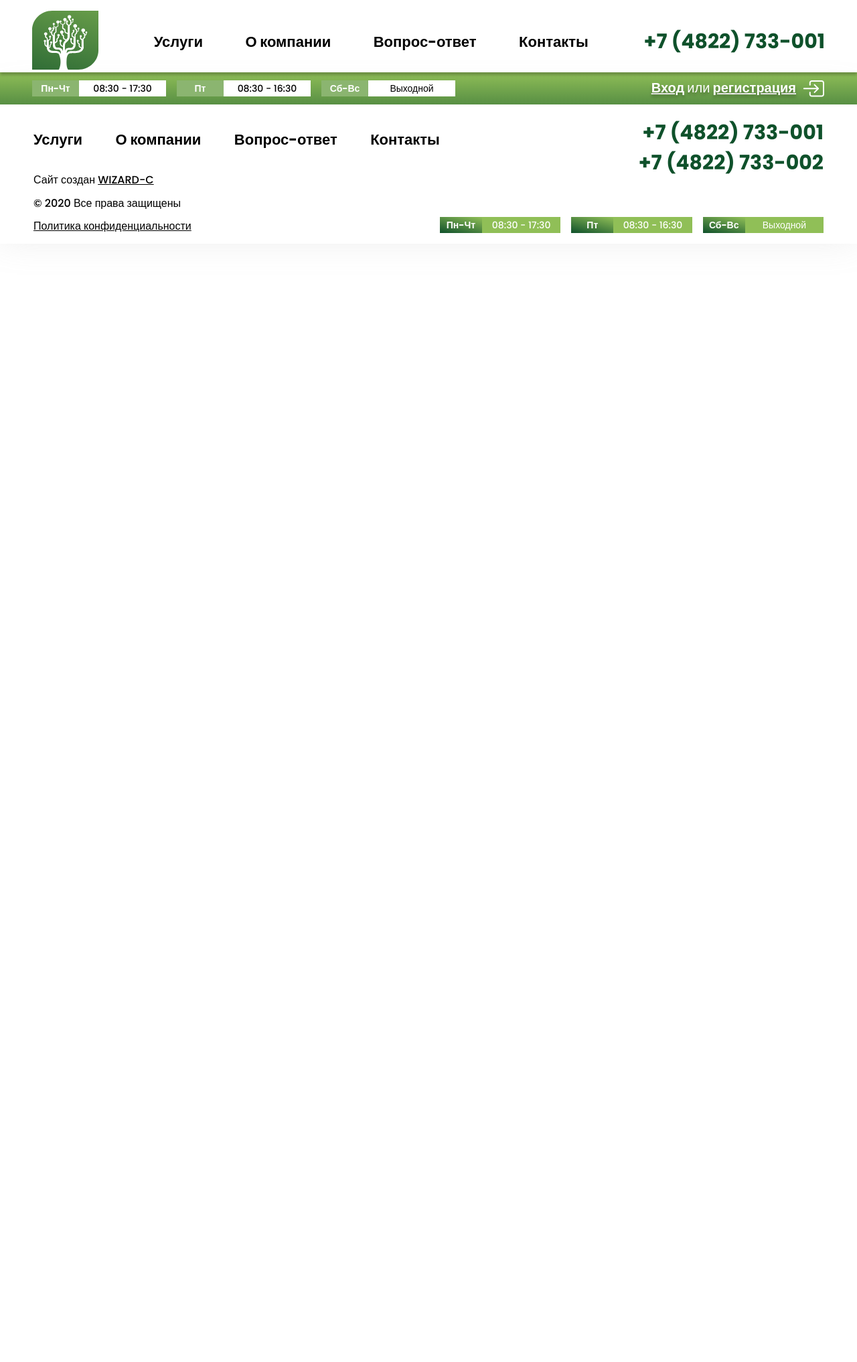
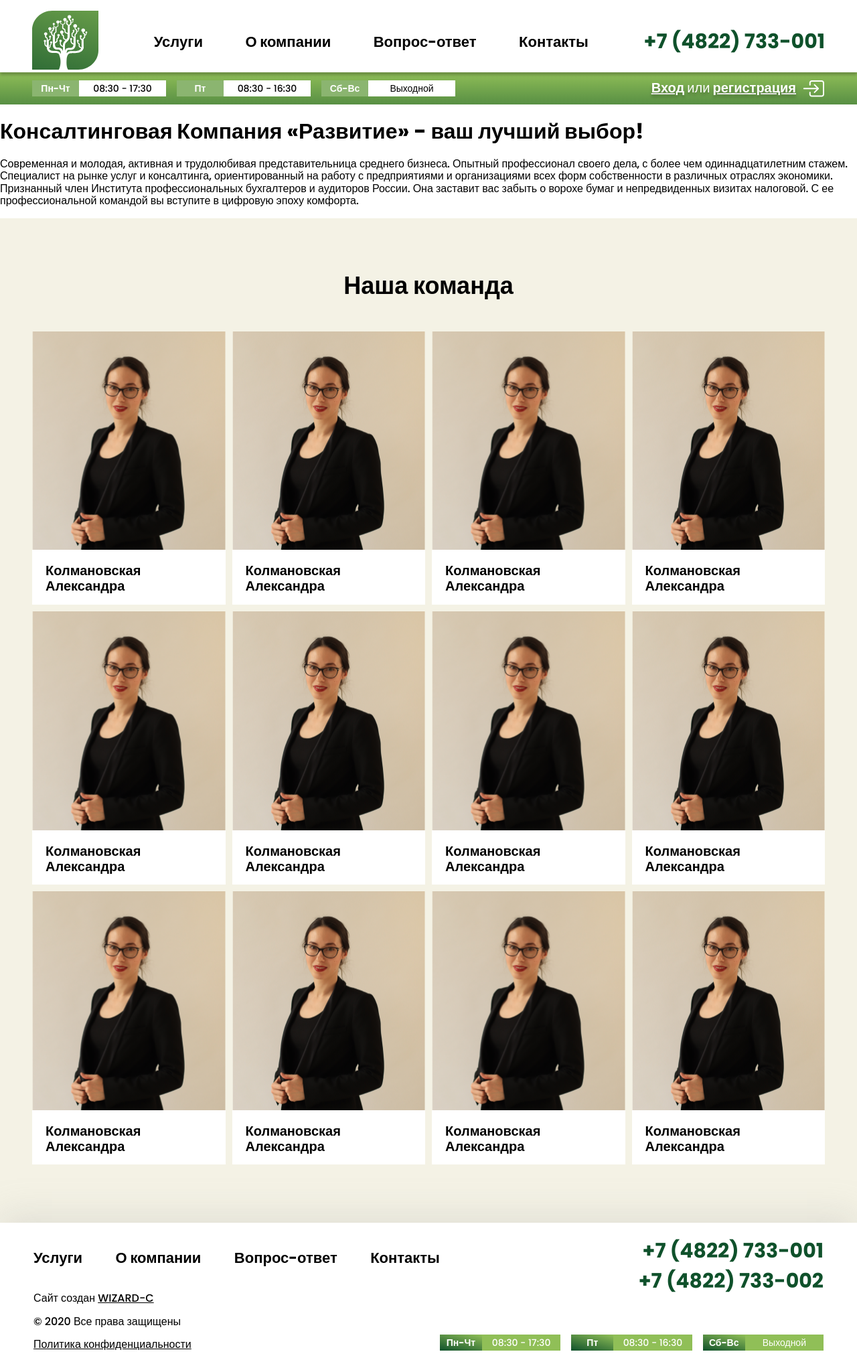
Before and after one commit to honeydrums/razvitie-consulting, a PHP site: page /about.html in a window 1280 px wide. Shown: the whole page at 67% size. Before the commit the page ends 348 px from the top, so only its background shows below. Run offline with PHP 8.4, Linux system fonts and the light colour scheme.

Commit message:
page about and other

```diff
--- a/about.html
+++ b/about.html
@@ -51,7 +51,165 @@
         </div>
     </header>
     <main>
-
+        <div class="about-welcome__wrapper">
+            <section class="about-welcome">
+                <h1 class="about-welcome__title">Консалтинговая Компания «Развитие» - ваш лучший выбор!</h1>
+                <p class="about-welcome__text">Современная и молодая, активная и трудолюбивая представительница среднего бизнеса. Опытный профессионал своего дела, с более чем одиннадцатилетним стажем. Специалист на рынке услуг и консалтинга, ориентированный на работу с предприятиями
+                    и организациями всех форм собственности в различных отраслях экономики. Признанный член Института профессиональных бухгалтеров и аудиторов России. Она заставит вас забыть о ворохе бумаг и непредвиденных визитах налоговой. С ее профессиональной
+                    командой вы вступите в цифровую эпоху комфорта.</p>
+            </section>
+        </div>
+        <div class="about-team__wrapper">
+            <section class="about-team">
+                <h2 class="about-team__title">Наша команда</h2>
+                <div class="about-team__gallery">
+                    <figure class="about-team__gallery-element">
+                        <img src="img/team-people.png" alt="Колмановская Александра">
+                        <figcaption class="personal-description">
+                            <h4>Колмановская Александра</h4>
+                            <p class="personal-description__position">
+                                <span>Должность: </span>Lorem ipsum dolor sit amet, consectetur
+                            </p>
+                            <p class="personal-description__regalia">
+                                <span>Регалии: </span>Lorem ipsum dolor sit amet, consectetur adipiscing elit. Varius suspendisse turpis consectetur commodo semper integer. Purus vestibulum gravida nisi, euismod. Non in neque ultrices maecenas facilisi
+                                posuere ornare morbi.</p>
+                        </figcaption>
+                    </figure>
+                    <figure class="about-team__gallery-element">
+                        <img src="img/team-people.png" alt="Колмановская Александра">
+                        <figcaption class="personal-description">
+                            <h4>Колмановская Александра</h4>
+                            <p class="personal-description__position">
+                                <span>Должность: </span>Lorem ipsum dolor sit amet, consectetur
+                            </p>
+                            <p class="personal-description__regalia">
+                                <span>Регалии: </span>Lorem ipsum dolor sit amet, consectetur adipiscing elit. Varius suspendisse turpis consectetur commodo semper integer. Purus vestibulum gravida nisi, euismod. Non in neque ultrices maecenas facilisi
+                                posuere ornare morbi.</p>
+                        </figcaption>
+                    </figure>
+                    <figure class="about-team__gallery-element">
+                        <img src="img/team-people.png" alt="Колмановская Александра">
+                        <figcaption class="personal-description">
+                            <h4>Колмановская Александра</h4>
+                            <p class="personal-description__position">
+                                <span>Должность: </span>Lorem ipsum dolor sit amet, consectetur
+                            </p>
+                            <p class="personal-description__regalia">
+                                <span>Регалии: </span>Lorem ipsum dolor sit amet, consectetur adipiscing elit. Varius suspendisse turpis consectetur commodo semper integer. Purus vestibulum gravida nisi, euismod. Non in neque ultrices maecenas facilisi
+                                posuere ornare morbi.</p>
+                        </figcaption>
+                    </figure>
+                    <figure class="about-team__gallery-element">
+                        <img src="img/team-people.png" alt="Колмановская Александра">
+                        <figcaption class="personal-description">
+                            <h4>Колмановская Александра</h4>
+                            <p class="personal-description__position">
+                                <span>Должность: </span>Lorem ipsum dolor sit amet, consectetur
+                            </p>
+                            <p class="personal-description__regalia">
+                                <span>Регалии: </span>Lorem ipsum dolor sit amet, consectetur adipiscing elit. Varius suspendisse turpis consectetur commodo semper integer. Purus vestibulum gravida nisi, euismod. Non in neque ultrices maecenas facilisi
+                                posuere ornare morbi.</p>
+                        </figcaption>
+                    </figure>
+                    <figure class="about-team__gallery-element">
+                        <img src="img/team-people.png" alt="Колмановская Александра">
+                        <figcaption class="personal-description">
+                            <h4>Колмановская Александра</h4>
+                            <p class="personal-description__position">
+                                <span>Должность: </span>Lorem ipsum dolor sit amet, consectetur
+                            </p>
+                            <p class="personal-description__regalia">
+                                <span>Регалии: </span>Lorem ipsum dolor sit amet, consectetur adipiscing elit. Varius suspendisse turpis consectetur commodo semper integer. Purus vestibulum gravida nisi, euismod. Non in neque ultrices maecenas facilisi
+                                posuere ornare morbi.</p>
+                        </figcaption>
+                    </figure>
+                    <figure class="about-team__gallery-element">
+                        <img src="img/team-people.png" alt="Колмановская Александра">
+                        <figcaption class="personal-description">
+                            <h4>Колмановская Александра</h4>
+                            <p class="personal-description__position">
+                                <span>Должность: </span>Lorem ipsum dolor sit amet, consectetur
+                            </p>
+                            <p class="personal-description__regalia">
+                                <span>Регалии: </span>Lorem ipsum dolor sit amet, consectetur adipiscing elit. Varius suspendisse turpis consectetur commodo semper integer. Purus vestibulum gravida nisi, euismod. Non in neque ultrices maecenas facilisi
+                                posuere ornare morbi.</p>
+                        </figcaption>
+                    </figure>
+                    <figure class="about-team__gallery-element">
+                        <img src="img/team-people.png" alt="Колмановская Александра">
+                        <figcaption class="personal-description">
+                            <h4>Колмановская Александра</h4>
+                            <p class="personal-description__position">
+                                <span>Должность: </span>Lorem ipsum dolor sit amet, consectetur
+                            </p>
+                            <p class="personal-description__regalia">
+                                <span>Регалии: </span>Lorem ipsum dolor sit amet, consectetur adipiscing elit. Varius suspendisse turpis consectetur commodo semper integer. Purus vestibulum gravida nisi, euismod. Non in neque ultrices maecenas facilisi
+                                posuere ornare morbi.</p>
+                        </figcaption>
+                    </figure>
+                    <figure class="about-team__gallery-element">
+                        <img src="img/team-people.png" alt="Колмановская Александра">
+                        <figcaption class="personal-description">
+                            <h4>Колмановская Александра</h4>
+                            <p class="personal-description__position">
+                                <span>Должность: </span>Lorem ipsum dolor sit amet, consectetur
+                            </p>
+                            <p class="personal-description__regalia">
+                                <span>Регалии: </span>Lorem ipsum dolor sit amet, consectetur adipiscing elit. Varius suspendisse turpis consectetur commodo semper integer. Purus vestibulum gravida nisi, euismod. Non in neque ultrices maecenas facilisi
+                                posuere ornare morbi.</p>
+                        </figcaption>
+                    </figure>
+                    <figure class="about-team__gallery-element">
+                        <img src="img/team-people.png" alt="Колмановская Александра">
+                        <figcaption class="personal-description">
+                            <h4>Колмановская Александра</h4>
+                            <p class="personal-description__position">
+                                <span>Должность: </span>Lorem ipsum dolor sit amet, consectetur
+                            </p>
+                            <p class="personal-description__regalia">
+                                <span>Регалии: </span>Lorem ipsum dolor sit amet, consectetur adipiscing elit. Varius suspendisse turpis consectetur commodo semper integer. Purus vestibulum gravida nisi, euismod. Non in neque ultrices maecenas facilisi
+                                posuere ornare morbi.</p>
+                        </figcaption>
+                    </figure>
+                    <figure class="about-team__gallery-element">
+                        <img src="img/team-people.png" alt="Колмановская Александра">
+                        <figcaption class="personal-description">
+                            <h4>Колмановская Александра</h4>
+                            <p class="personal-description__position">
+                                <span>Должность: </span>Lorem ipsum dolor sit amet, consectetur
+                            </p>
+                            <p class="personal-description__regalia">
+                                <span>Регалии: </span>Lorem ipsum dolor sit amet, consectetur adipiscing elit. Varius suspendisse turpis consectetur commodo semper integer. Purus vestibulum gravida nisi, euismod. Non in neque ultrices maecenas facilisi
+                                posuere ornare morbi.</p>
+                        </figcaption>
+                    </figure>
+                    <figure class="about-team__gallery-element">
+                        <img src="img/team-people.png" alt="Колмановская Александра">
+                        <figcaption class="personal-description">
+                            <h4>Колмановская Александра</h4>
+                            <p class="personal-description__position">
+                                <span>Должность: </span>Lorem ipsum dolor sit amet, consectetur
+                            </p>
+                            <p class="personal-description__regalia">
+                                <span>Регалии: </span>Lorem ipsum dolor sit amet, consectetur adipiscing elit. Varius suspendisse turpis consectetur commodo semper integer. Purus vestibulum gravida nisi, euismod. Non in neque ultrices maecenas facilisi
+                                posuere ornare morbi.</p>
+                        </figcaption>
+                    </figure>
+                    <figure class="about-team__gallery-element">
+                        <img src="img/team-people.png" alt="Колмановская Александра">
+                        <figcaption class="personal-description">
+                            <h4>Колмановская Александра</h4>
+                            <p class="personal-description__position">
+                                <span>Должность: </span>Lorem ipsum dolor sit amet, consectetur
+                            </p>
+                            <p class="personal-description__regalia">
+                                <span>Регалии: </span>Lorem ipsum dolor sit amet, consectetur adipiscing elit. Varius suspendisse turpis consectetur commodo semper integer. Purus vestibulum gravida nisi, euismod. Non in neque ultrices maecenas facilisi
+                                posuere ornare morbi.</p>
+                        </figcaption>
+                    </figure>
+                </div>
+            </section>
+        </div>
     </main>
     <div class="main-footer__wrapper">
         <footer class="main-footer">
--- a/css/style.css
+++ b/css/style.css
@@ -1751,3 +1950,63 @@ label {
         margin: 40px 0 30px;
     }
 }
+
+
+/* страница "о компании" */
+
+.about-team__wrapper {
+    background-color: #F4F2E5;
+}
+
+.about-team {
+    display: flex;
+    flex-direction: column;
+    max-width: 1184px;
+    width: 100%;
+    margin: 0 auto;
+}
+
+.about-team__title {
+    margin: 0 auto;
+    padding: 80px 0 48px;
+    font-size: 36px;
+}
+
+.about-team__gallery {
+    display: grid;
+    grid-template-columns: repeat(4, 1fr);
+    grid-gap: 10px;
+    margin-bottom: 87px;
+}
+
+.about-team__gallery-element {
+    position: relative;
+    margin: 0;
+    overflow: hidden;
+}
+
+.about-team__gallery-element img {
+    width: 100%;
+}
+
+.personal-description {
+    position: absolute;
+    top: 80%;
+    padding: 20px;
+    background-color: rgba(255, 255, 255, 1);
+    z-index: 1;
+    transition-duration: 0.2s;
+}
+
+.personal-description h4 {
+    margin: 0;
+    font-size: 20px;
+}
+
+.personal-description span {
+    font-weight: bold;
+}
+
+.personal-description:hover {
+    transform: translateY(-70%);
+}
```
Also changed, not shown: other parts of css/style.css (+200 -1 lines), faq.html (+32 -0 lines), js/script.js (+16 -6 lines), img/close-button.svg (added), img/mobile-main-banner.png (added), img/team-people.png (added).
